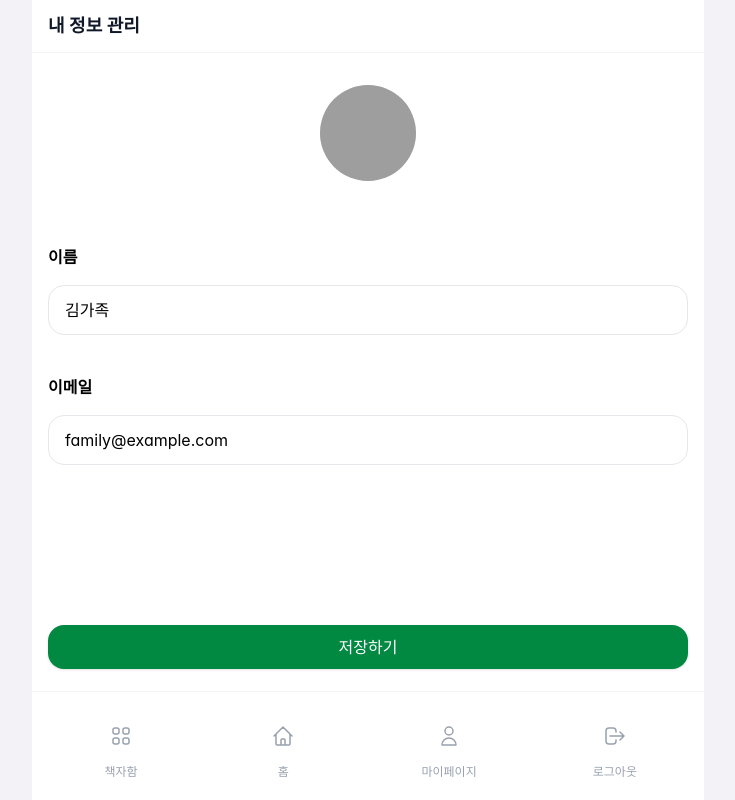
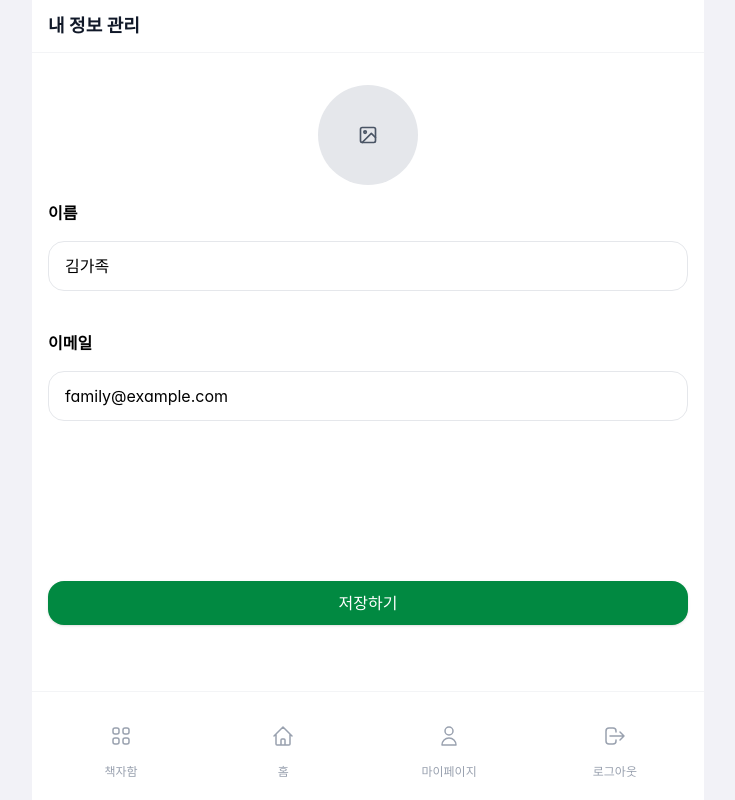
Before and after one commit to seongyun4359/EarDream-FE, a React (Vite) app: page /mypage/edit in a window 1280 px wide. Shown: the whole page, without its empty margins (272-1007 px from the left). Built offline with nearby package versions, Linux system fonts and the light colour scheme; no server answers; grey boxes are pictures that could not be loaded; a web font is replaced by a local one.

Commit message:
fix: 프로필 수정 화면 수정

```diff
--- a/src/pages/MyInfoEditPage.tsx
+++ b/src/pages/MyInfoEditPage.tsx
@@ -5,9 +5,11 @@ import Header from "../components/common/Header";
 import MainLayout from "../components/layout/MainLayout";
 import Button from "../components/common/Button";
 import Input from "../components/common/Input";
+import ImageUploadButton from "../components/common/ImageUploadButton";
 
 const MyInfoEditPage: React.FC = () => {
   const navigate = useNavigate();
+  const [profileImage, setProfileImage] = useState<string>("");
 
   const user = {
     name: "김가족",
@@ -25,22 +27,30 @@ const MyInfoEditPage: React.FC = () => {
 
   /* TODO: 사용자 정보 수정 후 저장하는 함수 수정 필요 */
   const handleSave = () => {
-    navigate("/home");
+    navigate("/mypage");
+  };
+
+  const handleImageChange = (file: File) => {
+    const reader = new FileReader();
+    reader.onload = (event) => {
+      if (event.target?.result) {
+        setProfileImage(event.target.result as string);
+      }
+    };
+    reader.readAsDataURL(file);
   };
 
   return (
     <MainLayout>
       <Header title="내 정보 관리" />
 
-      {/* 사용자 이미지 */}
-      <div className="p-4 space-y-6 bg-white">
-        <div className="flex items-center justify-center space-x-4 mb-4 p-4">
-          <img
-            src={user.profileImage}
-            alt={user.name}
-            className="w-24 h-24 rounded-full bg-gray-200"
-          />
-        </div>
+      <div className="flex justify-center mt-8">
+        <ImageUploadButton
+          image={profileImage}
+          onChange={handleImageChange}
+          size={100}
+          isShowPreview={true}
+        />
       </div>
 
       {/* 이름 수정 */}
```
